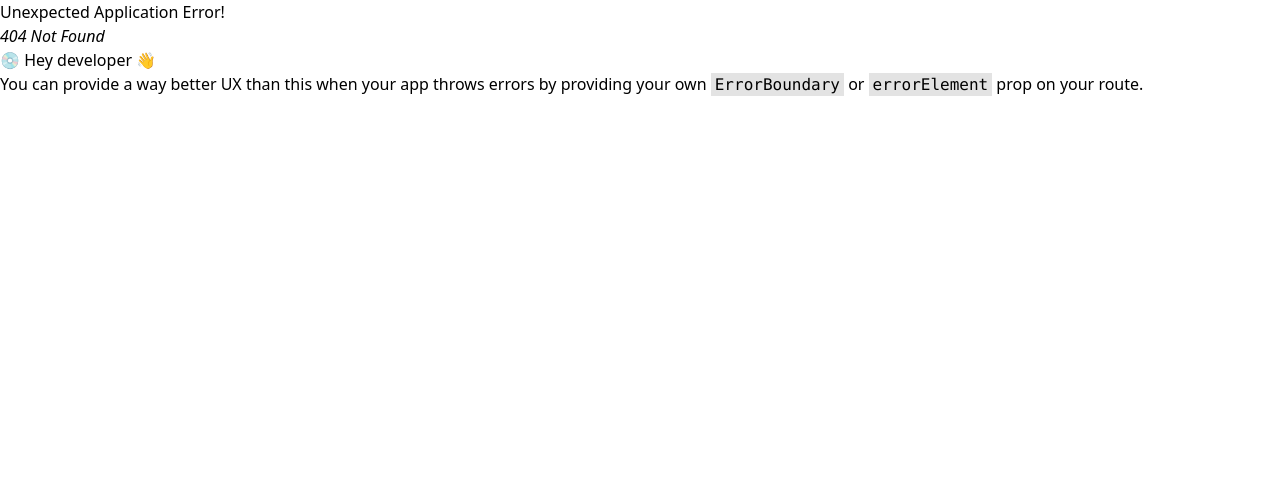
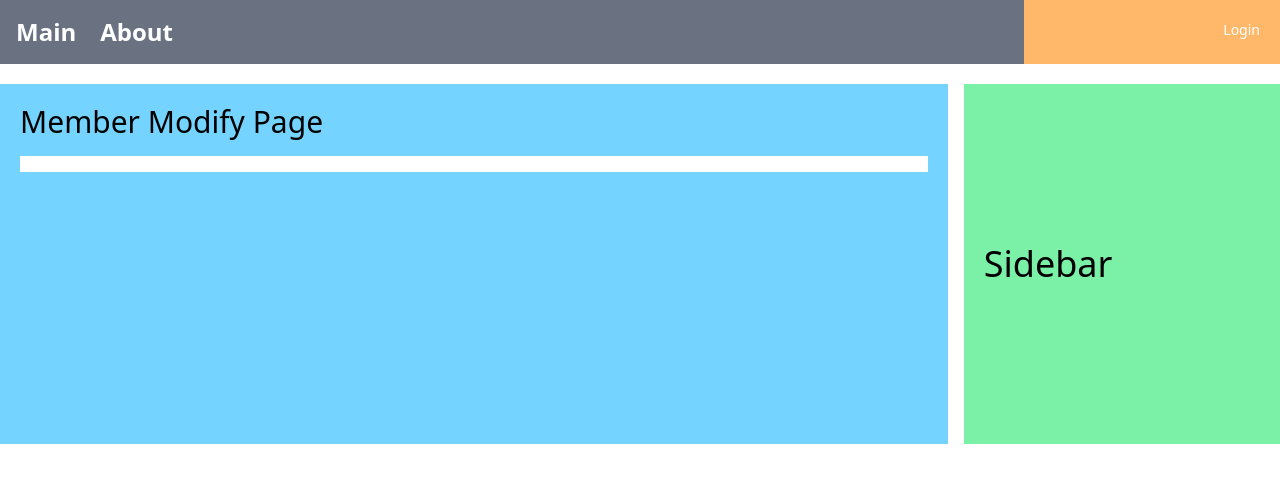
Before and after one commit to BogyeumKim/codeBaseWithReact, a React (Vite) app in the folder front/ch1/: page /member/modify in a window 1280 px wide. Before the commit this address had no page. Shown: the top 482 px of the page. Built offline with nearby package versions, Linux system fonts and the light colour scheme.

Commit message:
section9 - 77 소셜 사용자 정보 수정 페이지 생성

```diff
--- a/front/ch1/src/pages/member/kakaoRedirectPage.tsx
+++ b/front/ch1/src/pages/member/kakaoRedirectPage.tsx
@@ -1,5 +1,5 @@
 import { useEffect } from "react";
-import { useSearchParams } from "react-router";
+import { Navigate, useNavigate, useSearchParams } from "react-router";
 import { getAccessToken, getMemberWithAccessToken } from "../../api/kakaoApi";
 import { useDispatch } from "react-redux";
 import { save } from "../../slices/loginSlice";
@@ -10,6 +10,7 @@ const KakaoRedirectPage = () => {
 
   const authCode = searchParams.get("code");
   const dispatch = useDispatch<AppDispatch>();
+  const navigate = useNavigate();
 
   useEffect(() => {
     if (authCode) {
@@ -19,6 +20,12 @@ const KakaoRedirectPage = () => {
           console.log("=======================");
           console.log(result);
           dispatch(save(result));
+
+          if (result.social) {
+            navigate("/member/modify");
+          } else {
+            navigate("/");
+          }
         });
       });
     }
@@ -26,7 +33,7 @@ const KakaoRedirectPage = () => {
 
   return (
     <div>
-         <div>Kakao Login Redirect</div>   <div>{authCode}</div> {" "}
+      <Navigate to={"/"}></Navigate>
     </div>
   );
 };
--- /dev/null
+++ b/front/ch1/src/pages/member/modifyPage.tsx
@@ -0,0 +1,24 @@
+// import ModifyComponent from "../../components/member/modifyComponent";
+import BasicMenu from "../../components/menus/basicMenu";
+
+function ModifyPage() {
+  return (
+    <>
+      <BasicMenu />
+      <div className="bg-white my-5 w-full flex flex-col space-y-4 md:flex-row md:space-x-4 md:space-y-0">
+        <main className="bg-sky-300 md:w-4/5 lg:w-3/4 px-5 py-5">
+          <div className=" text-3xl">Member Modify Page</div>
+          <div className="bg-white w-full mt-4 p-2">
+            {/* <ModifyComponent /> */}
+          </div>
+        </main>
+
+        <aside className="bg-green-300 md:w-1/3 lg:w-1/4 px-5 py-40">
+          <h1 className="text-2xl md:text-4xl"> Sidebar </h1>
+        </aside>
+      </div>
+    </>
+  );
+}
+
+export default ModifyPage;
--- a/front/ch1/src/router/memberRouter.tsx
+++ b/front/ch1/src/router/memberRouter.tsx
@@ -3,6 +3,7 @@ const Loading = <div>Loading....</div>;
 const Login = lazy(() => import("../pages/member/loginpage"));
 const Logout = lazy(() => import("../pages/member/logoutPage"));
 const KaKaoRedirect = lazy(() => import("../pages/member/kakaoRedirectPage"));
+const MemberModify = lazy(() => import("../pages/member/modifyPage"));
 
 export default function memberRouter() {
   return {
@@ -32,6 +33,14 @@ export default function memberRouter() {
           </Suspense>
         ),
       },
+      {
+        path: "modify",
+        element: (
+          <Suspense fallback={Loading}>
+            <MemberModify />
+          </Suspense>
+        ),
+      },
     ],
   };
 }
```
